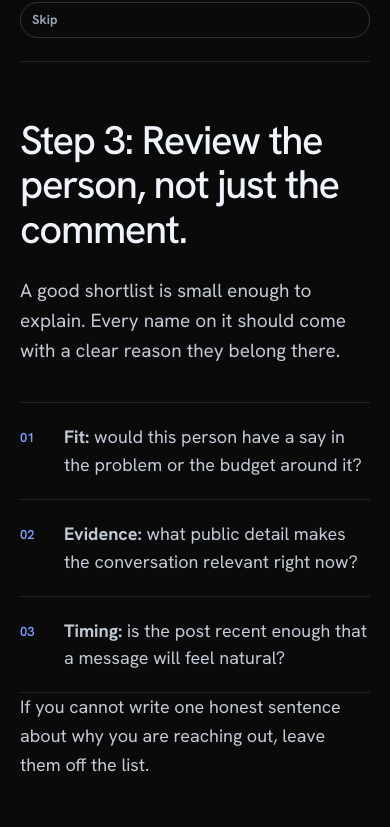
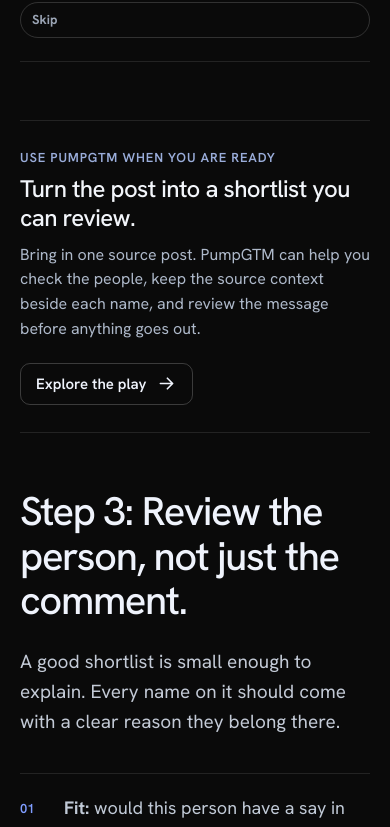
Before and after one commit to Editwithkrish/pumpgtm-playbook, a Next.js app: page /playbooks/steal-your-competitors-audience in a window 390 px wide. Shown: the part 4660-5487 px from the top of the page. Built offline with nearby package versions, Linux system fonts and the light colour scheme.

Commit message:
Add playbook sharing and PumpGTM product inserts

```diff
--- a/src/app/globals.css
+++ b/src/app/globals.css
@@ -87,6 +87,12 @@
 .play-callout { background: radial-gradient(at 100% 0%, rgba(37,73,128,.24), transparent 65%), var(--surface); border: 1px solid rgba(114,141,205,.28); border-radius: 15px; color: #cbd3df; line-height: 1.6; margin: 28px 0; padding: 21px 23px; }
 .play-callout p { margin: 0; }
 .play-callout .figure-label { margin-bottom: 9px !important; }
+.pumpgtm-inset { align-items: end; border-bottom: 1px solid var(--line-soft); border-top: 1px solid var(--line-soft); display: flex; gap: 34px; justify-content: space-between; margin: 78px auto 0; max-width: 760px; padding: 33px 0; }
+.pumpgtm-inset > div { max-width: 565px; }
+.pumpgtm-inset .figure-label { margin-bottom: 8px !important; }
+.pumpgtm-inset h2 { color: #f2f5fa; font-size: 27px; font-weight: 500; letter-spacing: -.025em; line-height: 1.2; margin: 0 0 10px; }
+.pumpgtm-inset p:last-child { color: #aeb9ca; line-height: 1.55; margin: 0; }
+.pumpgtm-inset .secondary-button { flex: 0 0 auto; gap: 9px; white-space: nowrap; }
 .two-up-notes { display: grid; gap: 12px; grid-template-columns: repeat(2, minmax(0, 1fr)); margin: 28px 0; }
 .two-up-notes p { background: rgba(255,255,255,.025); border: 1px solid var(--line-soft); border-radius: 12px; color: #bfc9d7; line-height: 1.55; margin: 0; padding: 18px; }
 .two-up-notes p:first-child { border-color: rgba(93,163,255,.32); }
@@ -168,6 +174,16 @@
 .checklist-groups input { accent-color: var(--blue); height: 18px; margin: 3px 0 0; width: 18px; }
 .checklist-status { margin: 24px 0 0; }
 
+.inline-share { border-bottom: 1px solid var(--line-soft); border-top: 1px solid var(--line-soft); margin: 84px auto 0; max-width: 760px; padding: 40px 0 50px; }
+.inline-share h2 { color: #f3f5fa; font-size: 28px; font-weight: 500; letter-spacing: -.025em; margin: 0 0 28px; }
+.inline-share-actions { display: flex; flex-wrap: wrap; gap: 13px; }
+.inline-share-actions button { align-items: center; background: transparent; border: 1px solid rgba(255,255,255,.2); border-radius: 11px; color: #eaf0fb; cursor: pointer; display: inline-flex; font-size: 17px; font-weight: 500; gap: 10px; min-height: 52px; padding: 0 19px; }
+.inline-share-actions button:hover { background: rgba(255,255,255,.06); border-color: rgba(255,255,255,.38); }
+.inline-share-actions svg { height: 22px; width: 22px; }
+.x-mark { font-size: 19px; font-weight: 500; line-height: 1; }
+.inline-share-status { color: #a5dcbf; font-size: 14px; font-weight: 600; margin: 17px 0 0; }
+.inline-share-status.error { color: var(--danger); }
+
 .start-play-cta { align-items: center; background: linear-gradient(110deg, #1a2e50, #193565 100%); border: 1px solid rgba(77,132,255,.56); border-radius: 32px; display: grid; gap: 48px; grid-template-columns: minmax(0, 1.15fr) minmax(530px, 1fr); margin: 108px 0 0; padding: 62px 74px; }
 .start-play-cta h2 { color: #fff; font-size: clamp(2.35rem, 3.35vw, 3.35rem); font-weight: 500; letter-spacing: -.045em; line-height: 1.08; margin: 0 0 28px; white-space: nowrap; }
 .start-play-cta > div > p:last-child { color: #d4dded; font-size: 20px; line-height: 1.52; margin: 0; max-width: 680px; }
@@ -235,6 +251,12 @@
   .prompt-area { font-size: 16px; min-height: 460px; }
   .checklist-summary { align-items: flex-start; flex-direction: column; gap: 13px; }
   .checklist-groups label { font-size: 16px; }
+  .pumpgtm-inset { align-items: flex-start; flex-direction: column; gap: 21px; margin-top: 58px; padding: 27px 0; }
+  .pumpgtm-inset h2 { font-size: 24px; }
+  .inline-share { margin-top: 58px; padding: 31px 0 37px; }
+  .inline-share h2 { font-size: 25px; margin-bottom: 21px; }
+  .inline-share-actions { gap: 9px; }
+  .inline-share-actions button { font-size: 16px; min-height: 48px; padding: 0 15px; }
   .start-play-cta { border-radius: 24px; margin-top: 72px; padding: 31px 24px; }
   .start-play-cta h2 { font-size: 40px; }
   .start-play-cta > div > p:last-child { font-size: 18px; }
--- a/src/app/playbooks/steal-your-competitors-audience/playbook.tsx
+++ b/src/app/playbooks/steal-your-competitors-audience/playbook.tsx
@@ -187,6 +187,15 @@
     }
   }
 
+  function shareToNetwork(network: "x" | "linkedin") {
+    const url = encodeURIComponent(window.location.href);
+    const text = encodeURIComponent("A practical play for finding relevant conversations in a competitor's audience.");
+    const destination = network === "x"
+      ? `https://x.com/intent/post?text=${text}&url=${url}`
+      : `https://www.linkedin.com/sharing/share-offsite/?url=${url}`;
+    window.open(destination, "_blank", "noopener,noreferrer");
+  }
+
   return (
     <div className="site-shell">
       <header className="site-header">
@@ -267,6 +276,11 @@
             </div>
           </section>
 
+          <aside className="pumpgtm-inset" aria-label="How PumpGTM helps">
+            <div><p className="figure-label">Use PumpGTM when you are ready</p><h2>Turn the post into a shortlist you can review.</h2><p>Bring in one source post. PumpGTM can help you check the people, keep the source context beside each name, and review the message before anything goes out.</p></div>
+            <a className="secondary-button" href={runPlayUrl}>Explore the play <ArrowIcon /></a>
+          </aside>
+
           <section className="article-section" id="step-3" aria-labelledby="step-3-title">
             <div className="article-column">
               <h2 id="step-3-title">Step 3: Review the person, not just the comment.</h2>
@@ -308,6 +322,16 @@
               {built && <section className="output" aria-labelledby="draft-title"><div className="output-header"><p className="draft-label">Draft: review before sending</p><h3 id="draft-title">First-message starter</h3><p>Check the role and company first. A relevant comment is a starting point, not proof they want to buy.</p></div><textarea aria-label="Editable first-message draft" className="draft-area" maxLength={500} onChange={(event) => setMessage(event.target.value)} value={message} /><div className="output-actions"><button className="copy-button" onClick={() => copyText(message, "Message")} type="button">Copy message</button>{copyStatus && <span className={`copy-status${copyError ? " error" : ""}`} aria-live="polite">{copyStatus}</span>}</div></section>}
               <section className="prompt-wrap" aria-label="PumpGTM handoff prompt"><div className="prompt-card-header"><div><p className="draft-label">Ready to copy</p><h3>PumpGTM research prompt</h3></div><button className="prompt-copy" onClick={() => copyText(prompt, "Prompt")} type="button"><svg aria-hidden="true" fill="none" viewBox="0 0 24 24"><rect height="13" rx="2" stroke="currentColor" strokeWidth="1.8" width="13" x="8" y="8" /><path d="M16 8V5a2 2 0 0 0-2-2H5a2 2 0 0 0-2 2v9a2 2 0 0 0 2 2h3" stroke="currentColor" strokeLinecap="round" strokeWidth="1.8" /></svg>Copy prompt</button></div><textarea aria-label="PumpGTM handoff prompt" className="prompt-area" readOnly value={prompt} /></section>
             </div>
+          </section>
+
+          <section className="inline-share" aria-labelledby="share-title">
+            <h2 id="share-title">Share this playbook</h2>
+            <div className="inline-share-actions">
+              <button onClick={() => copyText(window.location.href, "Link")} type="button"><svg aria-hidden="true" fill="none" viewBox="0 0 24 24"><rect height="13" rx="2" stroke="currentColor" strokeWidth="1.8" width="13" x="8" y="8" /><path d="M16 8V5a2 2 0 0 0-2-2H5a2 2 0 0 0-2 2v9a2 2 0 0 0 2 2h3" stroke="currentColor" strokeLinecap="round" strokeWidth="1.8" /></svg>Copy link</button>
+              <button onClick={() => shareToNetwork("x")} type="button"><span className="x-mark">X</span>Share on X</button>
+              <button onClick={() => shareToNetwork("linkedin")} type="button"><svg aria-hidden="true" fill="currentColor" viewBox="0 0 24 24"><path d="M5.2 3.4A2.1 2.1 0 1 1 5.2 7.6a2.1 2.1 0 0 1 0-4.2ZM3.3 9h3.8v12H3.3V9Zm6.2 0h3.6v1.6h.1c.5-1 1.8-2.1 3.8-2.1 4 0 4.8 2.6 4.8 6V21H18v-5.8c0-1.4 0-3.2-2-3.2s-2.3 1.5-2.3 3.1V21H9.5V9Z" /></svg>LinkedIn</button>
+            </div>
+            {copyStatus && <p className={`inline-share-status${copyError ? " error" : ""}`} aria-live="polite">{copyStatus}</p>}
           </section>
 
           <section className="article-section" id="step-6" aria-labelledby="step-6-title">
```
